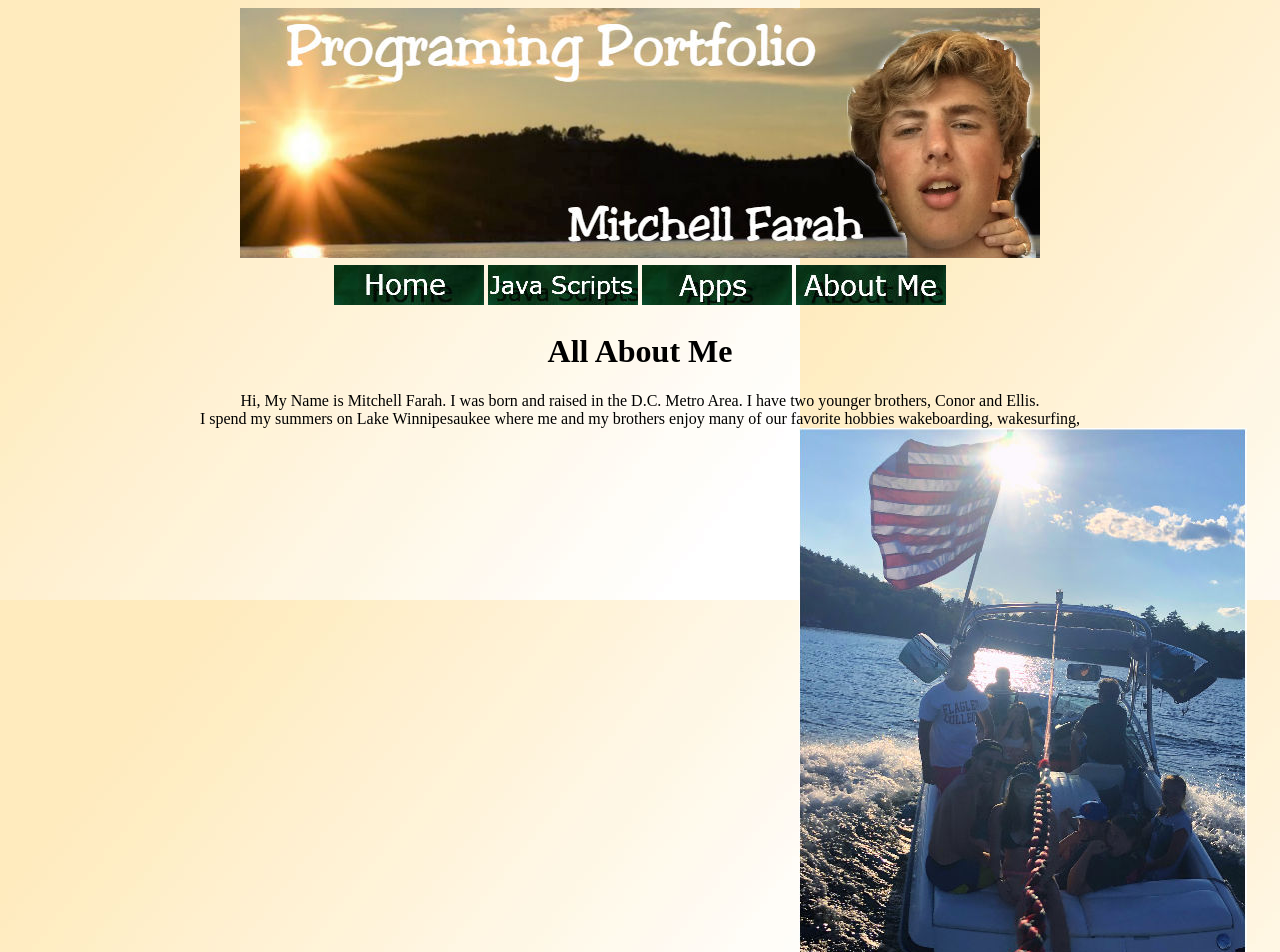
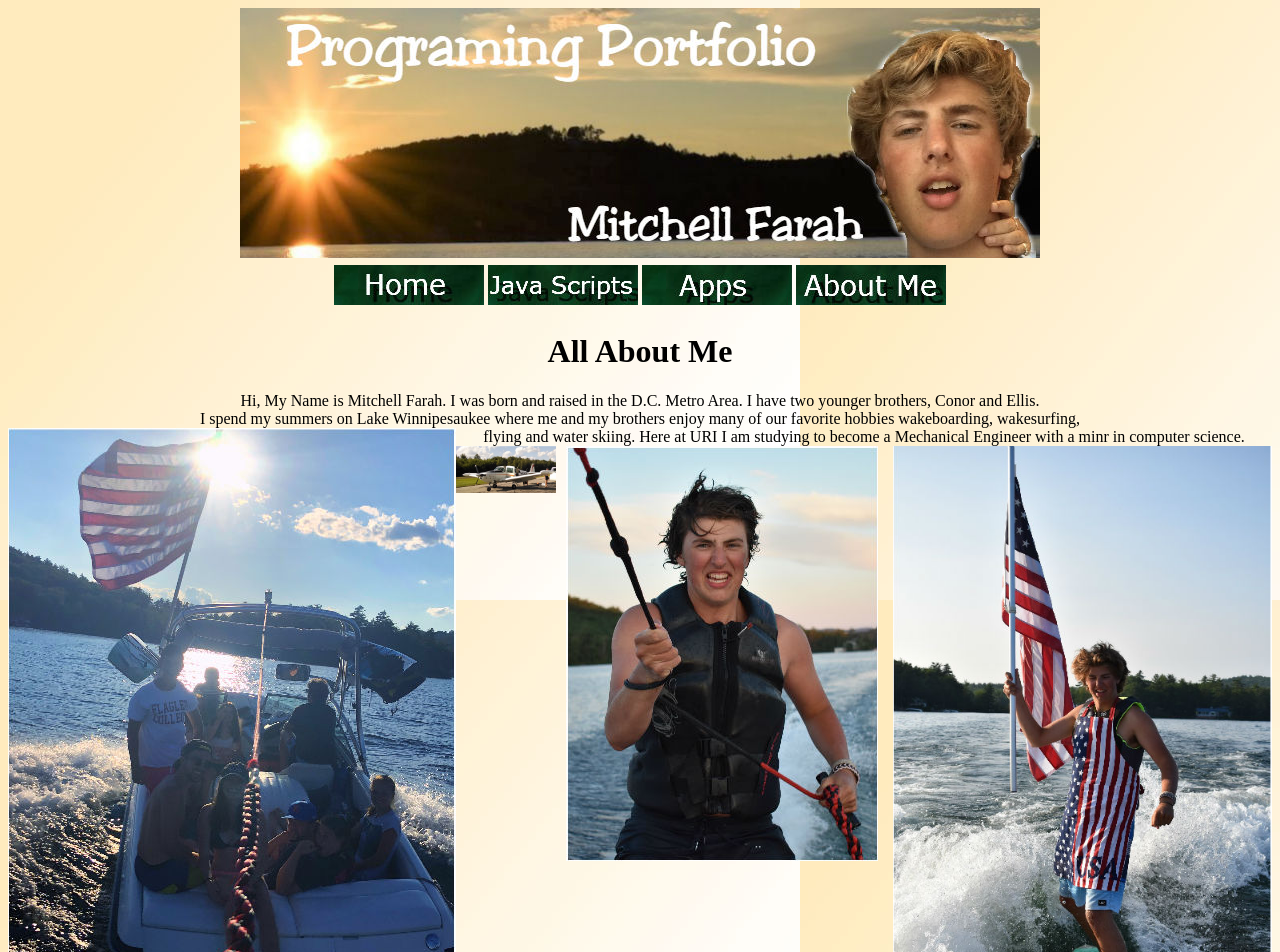
Before and after one commit to MitchellFarah/MitchellFarah.github.io, a plain HTML site: page aboutme.html in a window 1280 px wide. Shown: the top 952 px of the page. Drawn offline with Linux system fonts and the light colour scheme.

Commit message:
Update aboutme.html

```diff
--- a/aboutme.html
+++ b/aboutme.html
@@ -4,6 +4,33 @@
        <meta charset = "utf-8">
        <title>Mitchell's About Me</title>
        <link rel="stylesheet" type="text/css" href="style.css">
+      <style>
+        #airplane {
+            width: 100px;
+            float: left;
+            margin-right: 6px;
+            margin-bottom: 6px;
+
+        }
+        #rope {
+            float: right;
+
+
+        }
+
+        #surf {
+            float: right;
+            width: 30%;
+            margin-left: 10px;
+        }
+        #boat {
+          float: left;
+          width 30%;
+
+
+        }
+
+        </style>
     </head>
     <body>
       <center><img src="https://raw.githubusercontent.com/MitchellFarah/MitchellFarah.github.io/master/myBanner.jpg" alt="csc106_banner.jpg">
```
